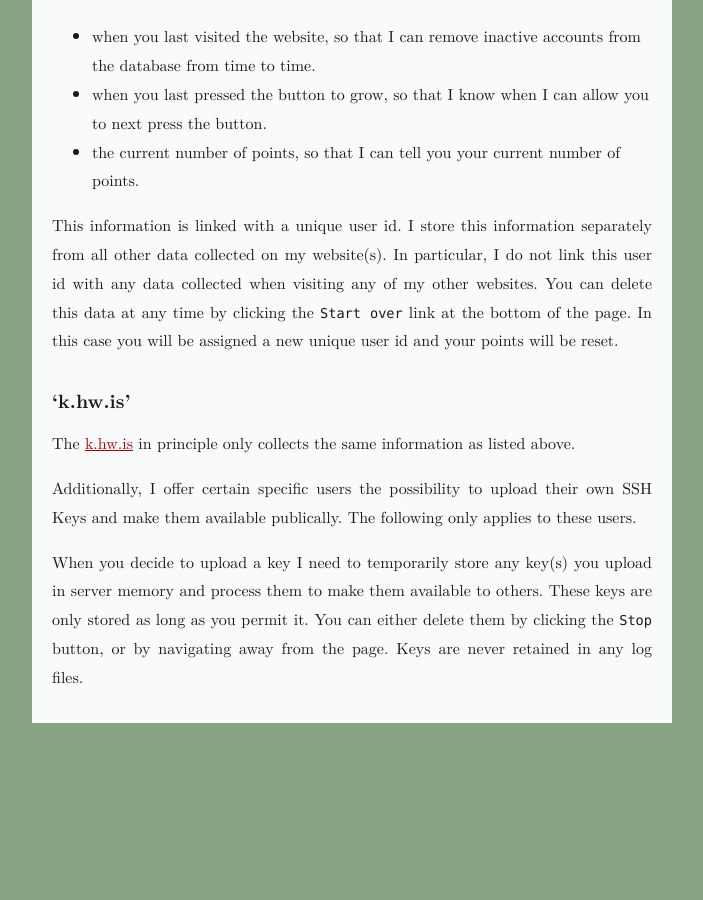
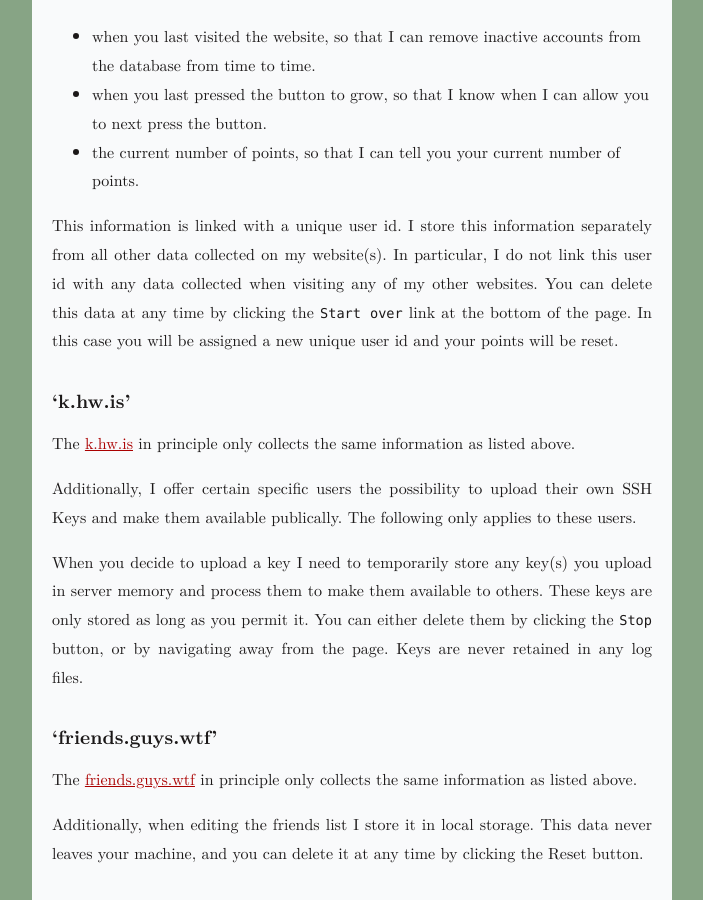
Before and after one commit to tkw1536/inform.everyone.wtf, a Jekyll site: the page built from static/index.md, in a window 1280 px wide and 900 px high, scrolled down 6668 px. Shown: the whole window, without its empty margins (288-991 px from the left). Built offline with Jekyll 4.4.1, drawn with Linux system fonts in a browser that asks for light colours; before the commit the page ends 7391 px from its top, so only the background shows below that.

Commit message:
Add friends.guys.wtf terms

```diff
--- a/static/index.md
+++ b/static/index.md
@@ -224,3 +224,11 @@ When you decide to upload a key I need to temporarily store any key(s) you uploa
 These keys are only stored as long as you permit it.
 You can either delete them by clicking the `Stop` button, or by navigating away from the page.
 Keys are never retained in any log files.
+
+
+#### 'friends.guys.wtf'
+
+The [friends.guys.wtf](https://friends.guys.wtf/) in principle only collects the same information as listed above.
+
+Additionally, when editing the friends list I store it in local storage.
+This data never leaves your machine, and you can delete it at any time by clicking the Reset button.
```
